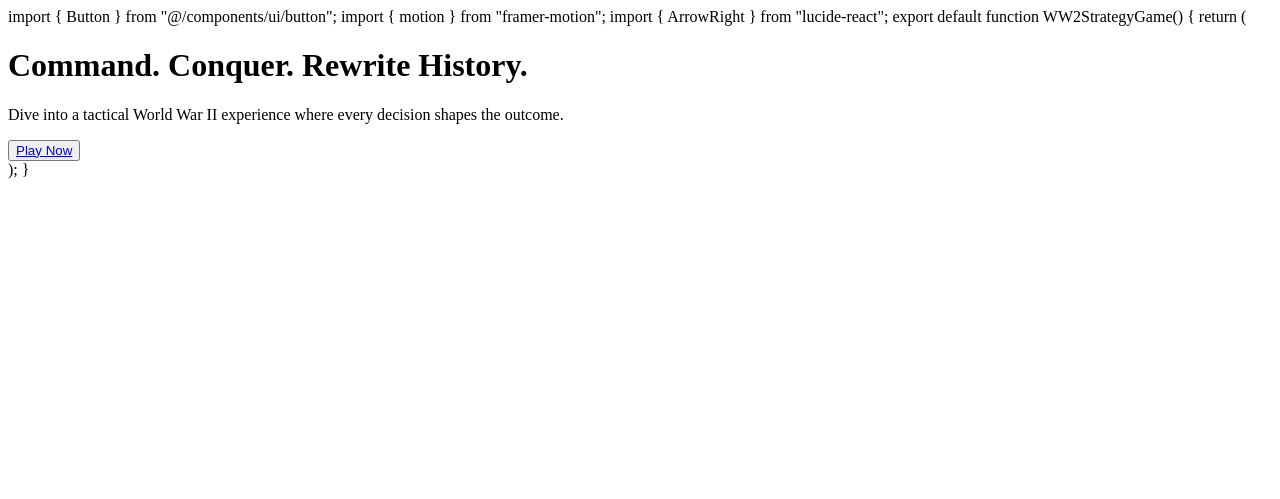
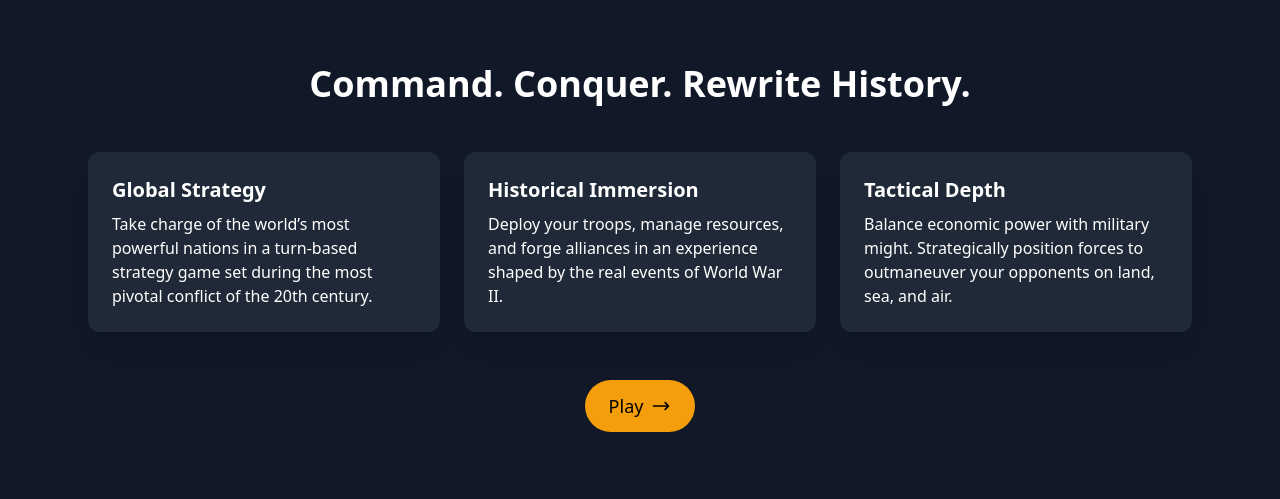
Before and after one commit to Harro11/War-Games-for-nerds, a plain HTML site: page index.html in a window 1280 px wide. Drawn offline with nearby package versions, Linux system fonts and the light colour scheme.

Commit message:
Update index.html

```diff
--- a/index.html
+++ b/index.html
@@ -1,38 +1,64 @@
-import { Button } from "@/components/ui/button";
-import { motion } from "framer-motion";
-import { ArrowRight } from "lucide-react";
+<!DOCTYPE html>
+<html lang="en">
+<head>
+  <meta charset="UTF-8" />
+  <meta name="viewport" content="width=device-width, initial-scale=1.0" />
+  <title>WW2 Strategy Game</title>
+  <link href="https://cdn.jsdelivr.net/npm/tailwindcss@2.2.19/dist/tailwind.min.css" rel="stylesheet">
+  <script src="https://unpkg.com/@lottiefiles/lottie-player@latest/dist/lottie-player.js"></script>
+  <style>
+    .fade-in-up {
+      opacity: 0;
+      transform: translateY(20px);
+      animation: fadeInUp 0.6s ease forwards;
+    }
+    @keyframes fadeInUp {
+      to {
+        opacity: 1;
+        transform: translateY(0);
+      }
+    }
+  </style>
+</head>
+<body class="bg-gray-900 text-white font-sans">
 
-export default function WW2StrategyGame() {
-  return (
-    <div className="min-h-screen bg-cover bg-center bg-no-repeat flex flex-col justify-center items-center text-white px-4"
-      style={{ backgroundImage: 'url(https://images.unsplash.com/photo-1580745807360-0b5c04f40916?auto=format&fit=crop&w=1920&q=80)' }}
-    >
-      <motion.div
-        initial={{ opacity: 0, y: -30 }}
-        animate={{ opacity: 1, y: 0 }}
-        transition={{ duration: 1 }}
-        className="text-center max-w-3xl"
-      >
-        <h1 className="text-5xl md:text-7xl font-extrabold drop-shadow-lg mb-6">
-          Command. Conquer. Rewrite History.
-        </h1>
-        <p className="text-lg md:text-2xl drop-shadow-sm mb-10">
-          Dive into a tactical World War II experience where every decision shapes the outcome.
+  <div class="max-w-6xl mx-auto px-6 py-16 space-y-12">
+    <h1 class="text-4xl font-extrabold text-center fade-in-up">
+      Command. Conquer. Rewrite History.
+    </h1>
+
+    <div class="grid md:grid-cols-3 gap-6">
+      <div class="bg-gray-800 p-6 rounded-xl shadow-xl fade-in-up">
+        <h2 class="text-xl font-bold mb-2">Global Strategy</h2>
+        <p>
+          Take charge of the world’s most powerful nations in a turn-based strategy game set during the most pivotal conflict of the 20th century.
         </p>
+      </div>
 
-        <Button
-          asChild
-          className="text-lg px-8 py-4 rounded-full bg-red-600 hover:bg-red-700 shadow-xl transition"
-        >
-          <a
-            href="https://harro11.github.io/Axis-vs-Allies-1942/"
-            target="_blank"
-            rel="noopener noreferrer"
-          >
-            Play Now <ArrowRight className="ml-2 inline" />
-          </a>
-        </Button>
-      </motion.div>
+      <div class="bg-gray-800 p-6 rounded-xl shadow-xl fade-in-up">
+        <h2 class="text-xl font-bold mb-2">Historical Immersion</h2>
+        <p>
+          Deploy your troops, manage resources, and forge alliances in an experience shaped by the real events of World War II.
+        </p>
+      </div>
+
+      <div class="bg-gray-800 p-6 rounded-xl shadow-xl fade-in-up">
+        <h2 class="text-xl font-bold mb-2">Tactical Depth</h2>
+        <p>
+          Balance economic power with military might. Strategically position forces to outmaneuver your opponents on land, sea, and air.
+        </p>
+      </div>
     </div>
-  );
-}
+
+    <div class="text-center mt-10 fade-in-up">
+      <a href="https://harro11.github.io/Axis-vs-Allies-1942/" target="_blank" rel="noopener noreferrer" class="inline-flex items-center px-6 py-3 bg-yellow-500 text-black text-lg rounded-full hover:bg-yellow-400 transition">
+        Play
+        <svg class="w-5 h-5 ml-2" fill="none" stroke="currentColor" stroke-width="2" viewBox="0 0 24 24">
+          <path stroke-linecap="round" stroke-linejoin="round" d="M17 8l4 4m0 0l-4 4m4-4H3" />
+        </svg>
+      </a>
+    </div>
+  </div>
+
+</body>
+</html>
```
